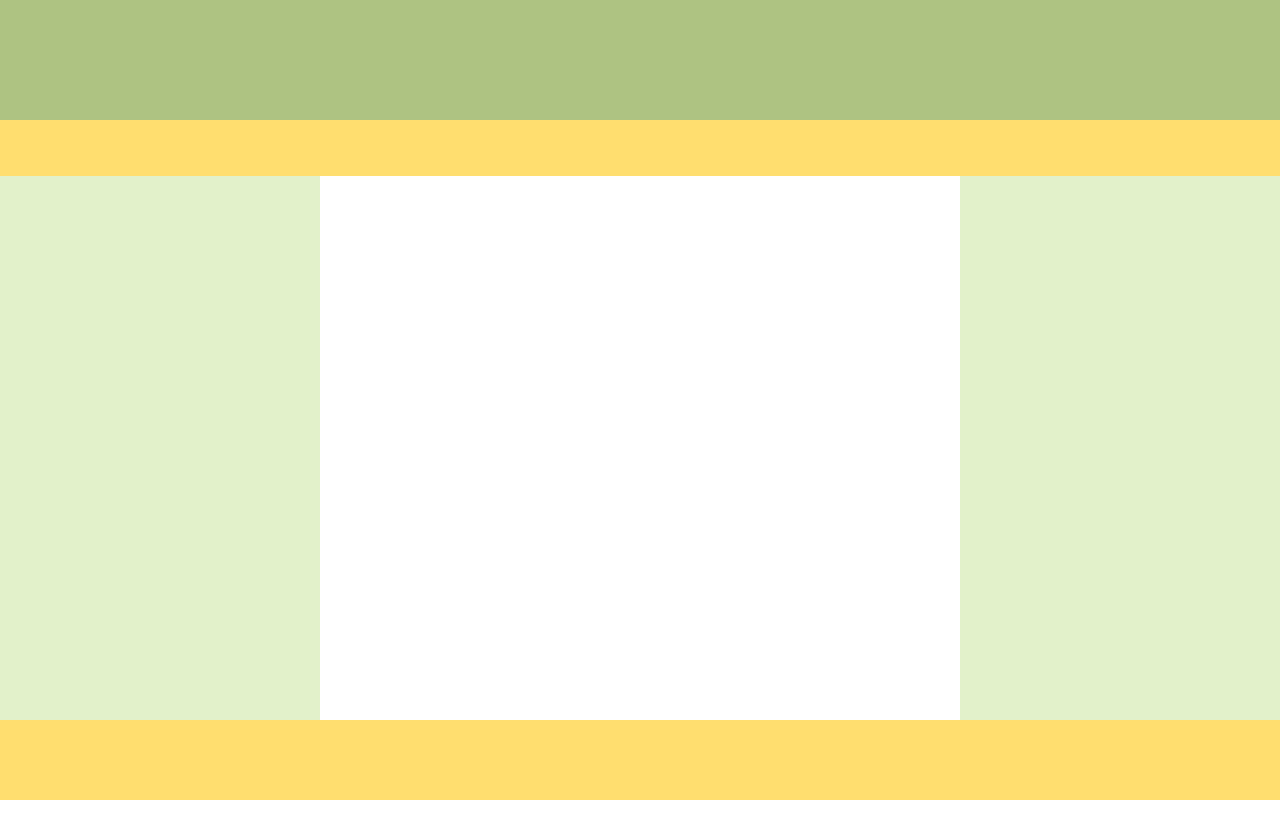
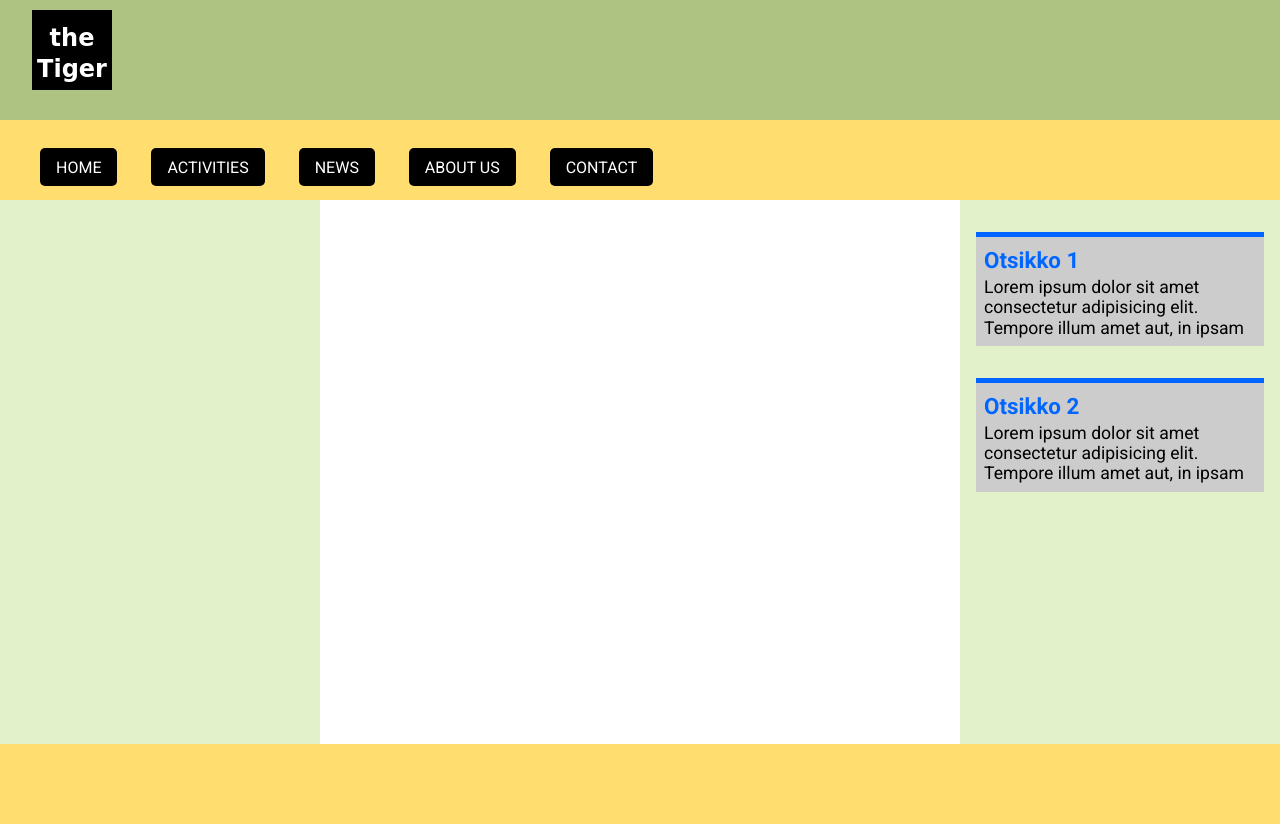
Before and after one commit to tigerre1/traversy-wflow, a website: page src/index.html in a window 1280 px wide. Before the commit the page ends 800 px from the top, so only its background shows below. Drawn offline with Linux system fonts and the light colour scheme; a web font is replaced by a local one.

Commit message:
added info boxes to right sidebar

```diff
--- a/src/index.html
+++ b/src/index.html
@@ -1,21 +1,46 @@
 <!DOCTYPE html>
 <html class="no-js" lang="en">
 <head>
-  <title>Sass Starter Pack</title>
+  <title>theTiger workflow template</title>
   <meta http-equiv="x-ua-compatible" content="ie=edge">
   <meta name="viewport" content="width=device-width, initial-scale=1.0" />
   <link href='https://fonts.googleapis.com/css?family=Roboto:400,100,300,500,700' rel='stylesheet' type='text/css'>
+  <link href="https://fonts.googleapis.com/css?family=Sedgwick+Ave+Display: 500" rel="stylesheet" type="text/css">
   <link rel="stylesheet" href="css/style.css">
 </head>
 
 <body>
   <div class="outer-wrapper">
-    <div class="header"></div>
-    <nav class="menu"></nav>
+    <div class="header">
+      <div class="logo">
+        <h1 class="logo_text">the</h1>
+        <h1 class="logo_text">Tiger</h1>
+      </div>
+    </div>
+    <div class="menu-container">
+      <div class="menu">
+        <ul class="menu_list">
+          <li class="menu_list_item"><a class="menu_list_item_link" href="http://tigerstedt.fi">Home</a></li>
+          <li class="menu_list_item"><a class="menu_list_item_link" href="#">Activities</a></li>
+          <li class="menu_list_item"><a class="menu_list_item_link" href="#">News</a></li>
+          <li class="menu_list_item"><a class="menu_list_item_link" href="#">About Us</a></li>
+          <li class="menu_list_item"><a class="menu_list_item_link" href="#">Contact</a></li>
+        </ul>
+      </div>
+    </div>
     <div class="content-wrapper">
       <div class="content-wrapper__left"></div>
       <div class="content-mid"></div>
-      <div class="content-right"></div>
+      <div class="content-right">
+        <div class="card">
+          <h3 class="card_title">Otsikko 1</h3>
+          <div class="card_text">Lorem ipsum dolor sit amet consectetur adipisicing elit. Tempore illum amet aut, in ipsam </div>
+        </div>
+        <div class="card">
+          <h3 class="card_title">Otsikko 2</h3>
+          <div class="card_text">Lorem ipsum dolor sit amet consectetur adipisicing elit. Tempore illum amet aut, in ipsam </div>
+        </div>
+      </div>
     </div>
     <div class="footer"></div>
   </div>
--- a/src/scss/_base.scss
+++ b/src/scss/_base.scss
@@ -1,7 +1,7 @@
-* {
+
+*{
   box-sizing: border-box;
 }
-
 body {
   margin:0;
   padding:0;
--- /dev/null
+++ b/src/scss/_card.scss
@@ -0,0 +1,18 @@
+
+.card {
+background-color: #ccc;
+margin: 2rem 1rem;
+border-top: 5px solid #0066ff;
+padding: 8px;
+
+}
+.card_title{
+color: #0066ff;
+margin-bottom:.2rem;
+margin-top:.2rem;
+font-size: 1.4rem;
+}
+.card_text {
+  font-family: 'Roboto';
+  font-size: 1.1rem;
+}
--- a/src/scss/_holy-grail-setup.scss
+++ b/src/scss/_holy-grail-setup.scss
@@ -10,12 +10,16 @@
       width: 100%;
       height:15vh;
       background: $green;
+      padding-top:.65rem;
+      padding-left: 2rem;
+      padding-bottom: .5rem;
     }
-    .menu {
+    .menu-container {
       margin: 0;
       width: 100%;
-      height:7vh;
+      height:10vh;
       background: $yellow;
+
     }
     .content-wrapper {
       width:$content-width;
--- /dev/null
+++ b/src/scss/_logo.scss
@@ -0,0 +1,13 @@
+.logo {
+  width: 5rem;
+  height: 5rem;
+  background-color: #000;
+  text-align: center;
+  line-height: .9rem;
+  padding-top: .3rem;
+}
+.logo_text {
+  font-family: 'Sedgwick Ave Display', cursive;
+  color: #fff;
+  font-size: 1.5rem;
+}
--- /dev/null
+++ b/src/scss/_menu.scss
@@ -0,0 +1,29 @@
+//Active class does not work
+
+.menu {
+  height: 100%;
+  padding-top:1.4rem;
+
+}
+.menu_list {
+  list-style-type: none;
+}
+
+.menu_list_item{
+  display: inline;
+  margin-right: 30px;
+  background: #000;
+  padding: .6rem 1rem;
+  border-radius:5px;
+}
+.menu_list_item:hover {
+  background-color: #ccc;
+}
+.menu_list_item_link:active{
+  border:3px solid #fff;
+}
+.menu_list_item_link{
+  text-decoration: none;
+  color: #fff;
+  text-transform: uppercase;
+}
--- a/src/scss/style.scss
+++ b/src/scss/style.scss
@@ -1,4 +1,7 @@
 @import 'normalize';
 @import 'variables';
 @import 'base';
+@import 'logo';
+@import 'menu';
+@import 'card';
 @import 'holy-grail-setup';
```
Also changed, not shown: src/css/style.css.
